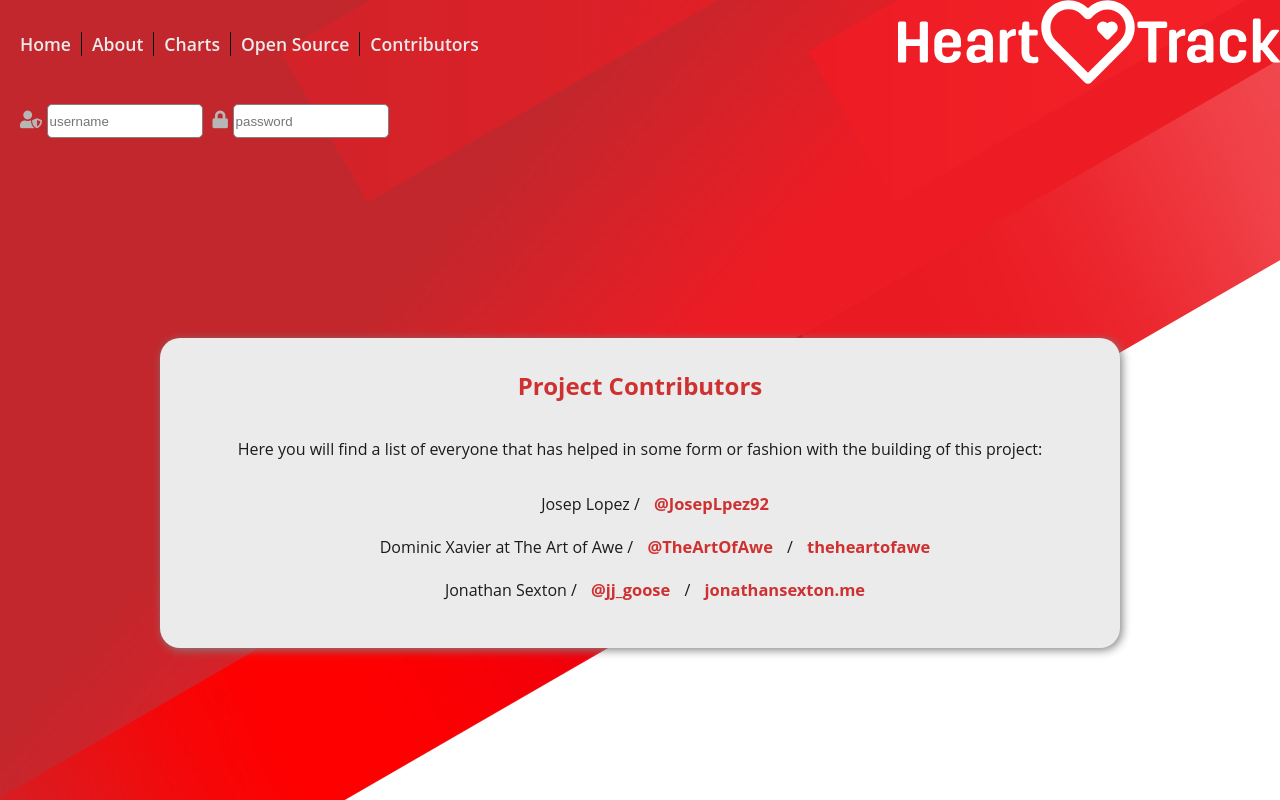
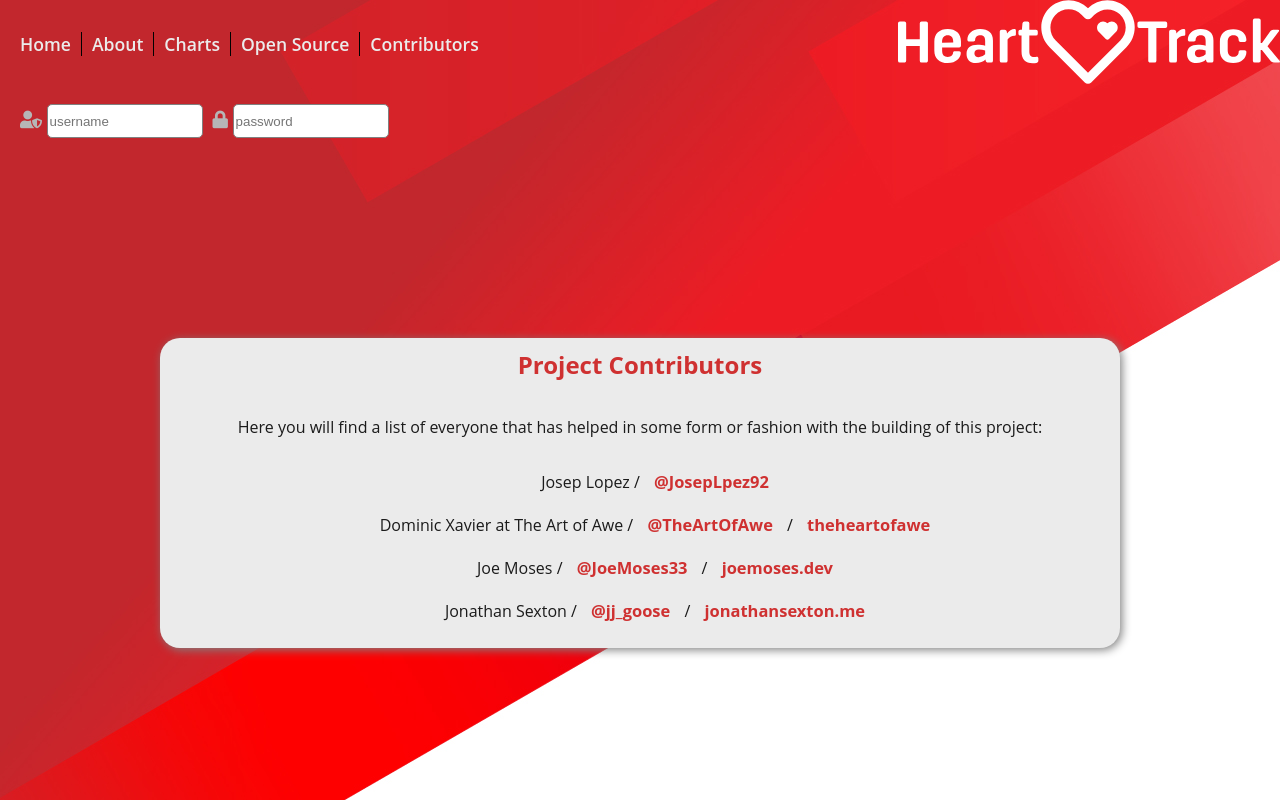
Before and after one commit to JS-goose/heart-track, a React (Create React App) app: page /contributors in a window 1280 px wide. Built offline with nearby package versions, Linux system fonts and the light colour scheme.

Commit message:
added another contributor

```diff
--- a/src/components/layout/pages/Contributors.js
+++ b/src/components/layout/pages/Contributors.js
@@ -27,6 +27,12 @@ const Contributors = () => {
           </a>
         </li>
         <li>
+          Joe Moses /{" "}
+          <a href="https://twitter.com/JoeMoses33" target="_blank" rel="noopener noreferrer">
+            @JoeMoses33
+          </a> / <a href="https://joemoses.dev" target="_blank" rel="noopener noreferrer">joemoses.dev</a>
+        </li>
+        <li>
           Jonathan Sexton /{" "}
           <a href="https://twitter.com/jj_goose" target="_blank" rel="noopener noreferrer">
             @jj_goose
```
